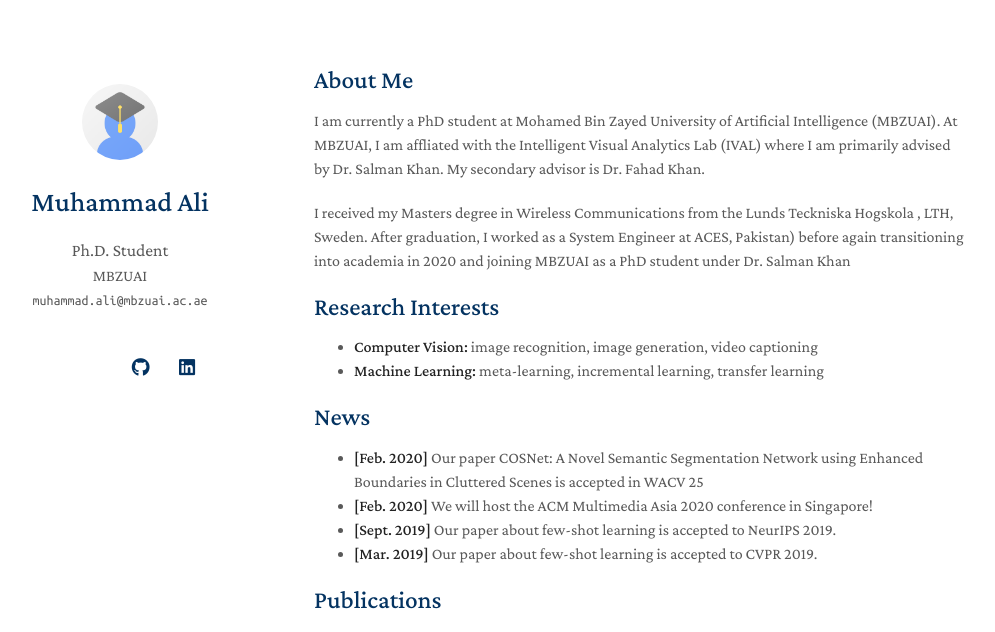
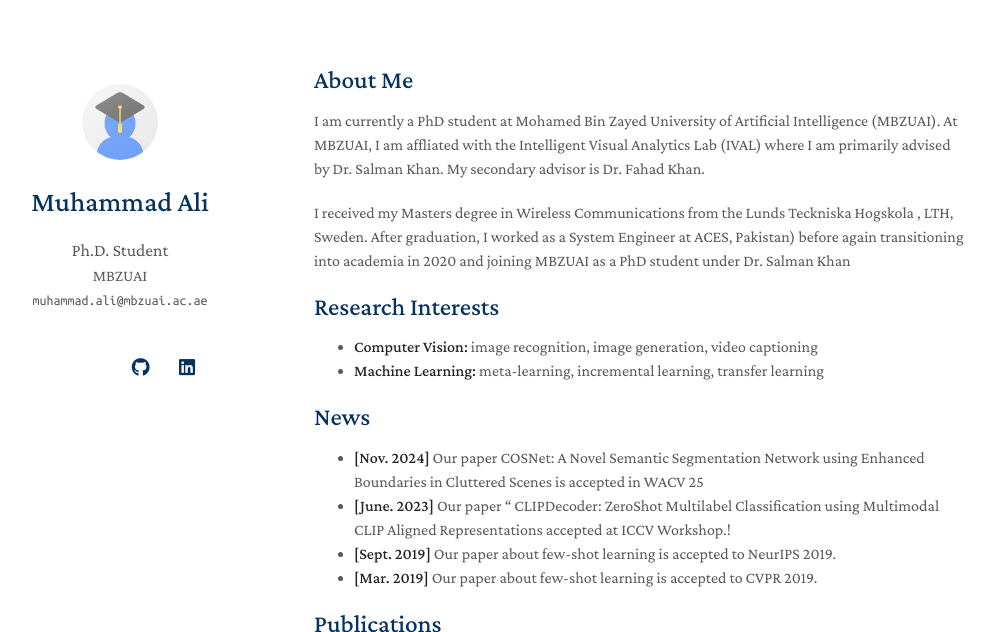
Before and after one commit to aliman80/aliman80.github.io, a Jekyll site: the page built from index.md, in a window 1280 px wide and 900 px high, cut to the strip 0-632 px from the top of the window. Shown: the whole strip, without its empty margins (156-1151 px from the left). Built offline with Jekyll 4.4.1, drawn with Linux system fonts in a browser that asks for light colours; a style sheet for code colours, icons or effects is not loaded; our own code applies the rules of GitHub Pages for plain Markdown files.

Commit message:
Update index.md

```diff
--- a/index.md
+++ b/index.md
@@ -14,8 +14,8 @@ I received my Masters degree in Wireless Communications from the Lunds Teckniska
 
 ## News
 
-- **[Feb. 2020]** Our paper COSNet: A Novel Semantic Segmentation Network using Enhanced Boundaries in Cluttered Scenes is accepted in WACV 25
-- **[Feb. 2020]** We will host the ACM Multimedia Asia 2020 conference in Singapore!
+- **[Nov. 2024]** Our paper COSNet: A Novel Semantic Segmentation Network using Enhanced Boundaries in Cluttered Scenes is accepted in WACV 25
+- **[June. 2023]** Our paper " CLIPDecoder: ZeroShot Multilabel Classification using Multimodal CLIP Aligned Representations accepted at ICCV Workshop.!
 - **[Sept. 2019]** Our paper about few-shot learning is accepted to NeurIPS 2019.
 - **[Mar. 2019]** Our paper about few-shot learning is accepted to CVPR 2019.
 
```
